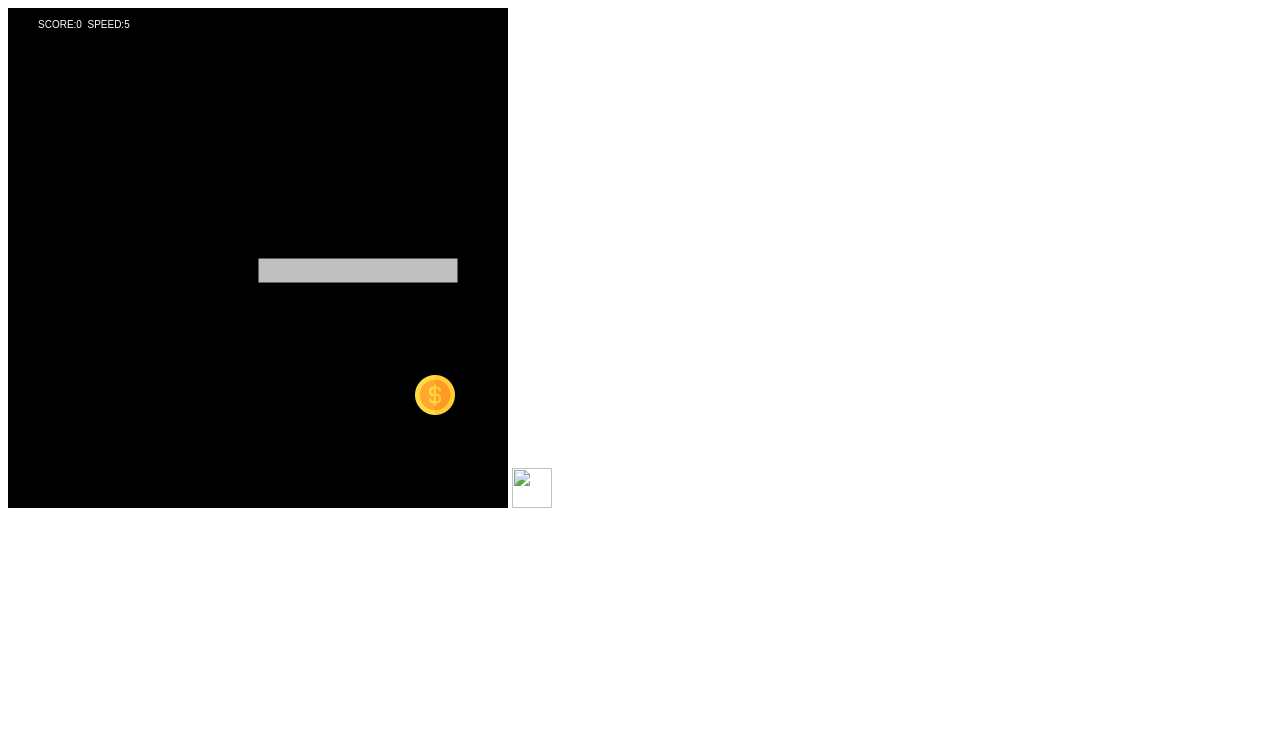
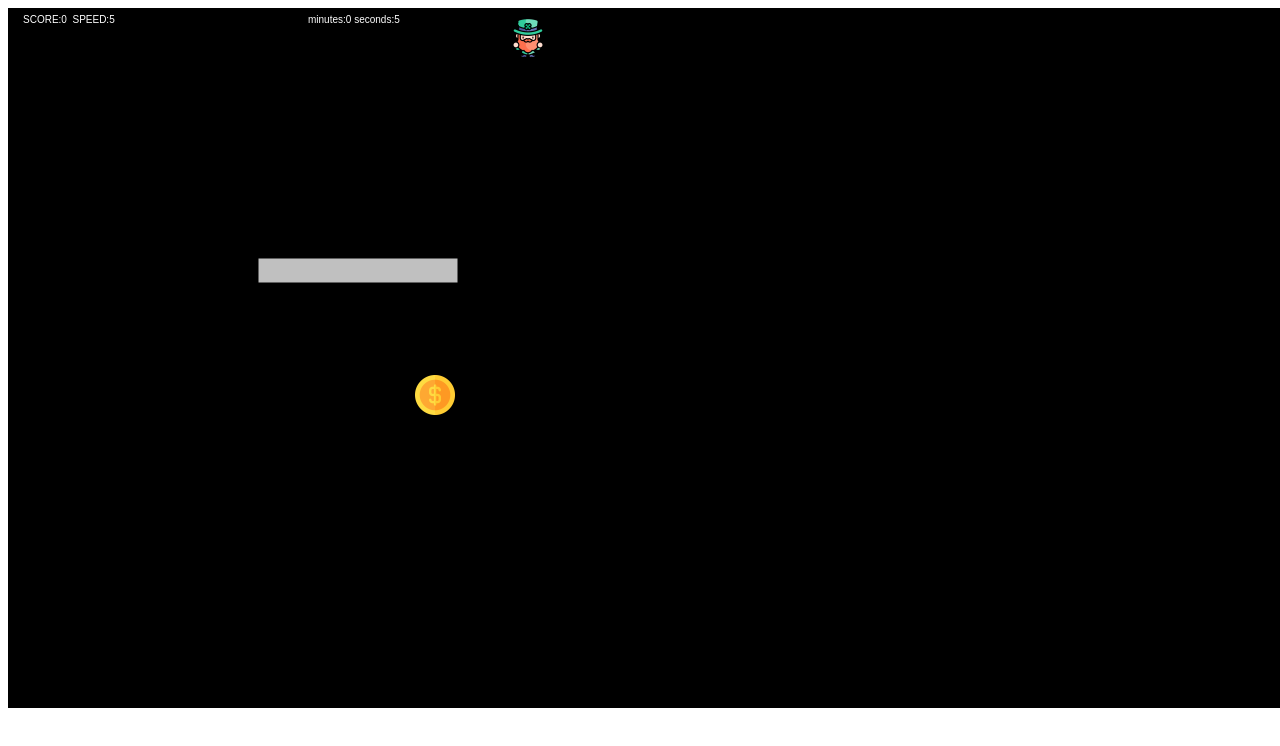
Before and after one commit to STUBBYJUPITER/EXAMEN_PA, a plain HTML site: page index.html in a window 1280 px wide. Shown: the top 746 px of the page. Drawn offline with Linux system fonts and the light colour scheme.

Commit message:
add new functions about timer, restar and increased size canvas

```diff
--- a/index.html
+++ b/index.html
@@ -14,23 +14,24 @@
 	</style>
 </head>
 <body>
-	<canvas id="mycanvas" width="500" height="500">
+	<canvas id="mycanvas" width="1300" height="700">
 		Tu navegador no soporta canvas
 	</canvas>
-    <img src="wolf.png" id="imagen" width="40" height="40">
+
 	<script type="text/javascript">
 
 		var canvas = null;
 		var ctx = null;
 		var player1 = null;
 		var player2 = null;
-        var obstaculo1=null;
+    var obstaculo1=null;
 		var super_x = 10, super_y = 10;
 		var direction = 'right';
 		var score = 0;
 		var speed = 5;
 		var pause = false;
 		var juego=true;
+		var time=0;
 		var coin = new Image();
 		var duende = new Image();
 		var soundCoin=new Audio();
@@ -43,26 +44,29 @@
             obstaculo1=new Cuadrado(250,250,200,25,"silver");
 			coin.src="coin.png";
 			duende.src="duende.png";
-			soundCoin.src='getCoin.mp3'
+			soundCoin.src='getCoin.mp3';
 
 				paint();
 
 
 		}
+
 		function paint()
 		{
 			window.requestAnimationFrame(paint)
 			ctx.fillStyle = "black";
-			ctx.fillRect(0,0,500,500);
+			ctx.fillRect(0,0,1300,700);
             //TABLERO
 			ctx.fillStyle = "white";
-			ctx.fillText('SCORE:'+score+'  SPEED:'+speed,30,20);
+			ctx.fillText('SCORE:'+score+'  SPEED:'+speed,15,15);
 
 			//player1.dibujar(ctx);
 			ctx.drawImage(duende,player1.x,player1.y);
 			//player2.dibujar(ctx);
 			ctx.drawImage(coin,player2.x,player2.y);
             obstaculo1.dibujar(ctx);
+
+			countUpTimer();
 			if(juego){
 				if (pause) {
 
@@ -75,9 +79,8 @@
 				}
 
 			}
+		}
 
-
-		}
 		function update()
 		{
 
@@ -114,7 +117,7 @@
 				soundCoin.play();
 			}
 
-            if(player1.se_tocan(obstaculo1)){
+        if(player1.se_tocan(obstaculo1)){
 				if (direction == 'right') {
 				player.x-=speed;
 			}
@@ -128,7 +131,6 @@
 			if (direction == 'up') {
 				player1.y+=speed;
 			}
-
                 score-1;
 
 
@@ -143,6 +145,12 @@
 
             }
 
+		}
+
+		function Restar(){
+			jugador1.x=super_x;
+			jugador1.y=super_y;
+			time=0;
 		}
 		document.addEventListener('keydown',function(e){
             console.log(e);
@@ -198,13 +206,20 @@
 				ctx.strokeRect(this.x,this.y,this.w,this.h);
 			}
 		}
-		function random_rgba() {
-		    var o = Math.round, r = Math.random, s = 255;
-		    return 'rgba(' + o(r()*s) + ',' + o(r()*s) + ',' + o(r()*s) + ',' + r().toFixed(1) + ')';
-		}
+
 		function RandomNumber(max) {
 		    return Math.floor(Math.random() * max) + 1;
 		}
+
+    //funcion para contar el tiempo
+ 	function  countUpTimer() {
+	  ++time;
+	  var hour = Math.floor(time / 3600);
+	  var minute = Math.floor((time - hour * 3600) / 60);
+	  var seconds = time - (hour * 3600 + minute * 60);
+		ctx.fillStyle = "white";
+		ctx.fillText('minutes:'+hour+ " seconds:"+minute,300,15);
+	}
 	</script>
 </body>
 </html>
```
